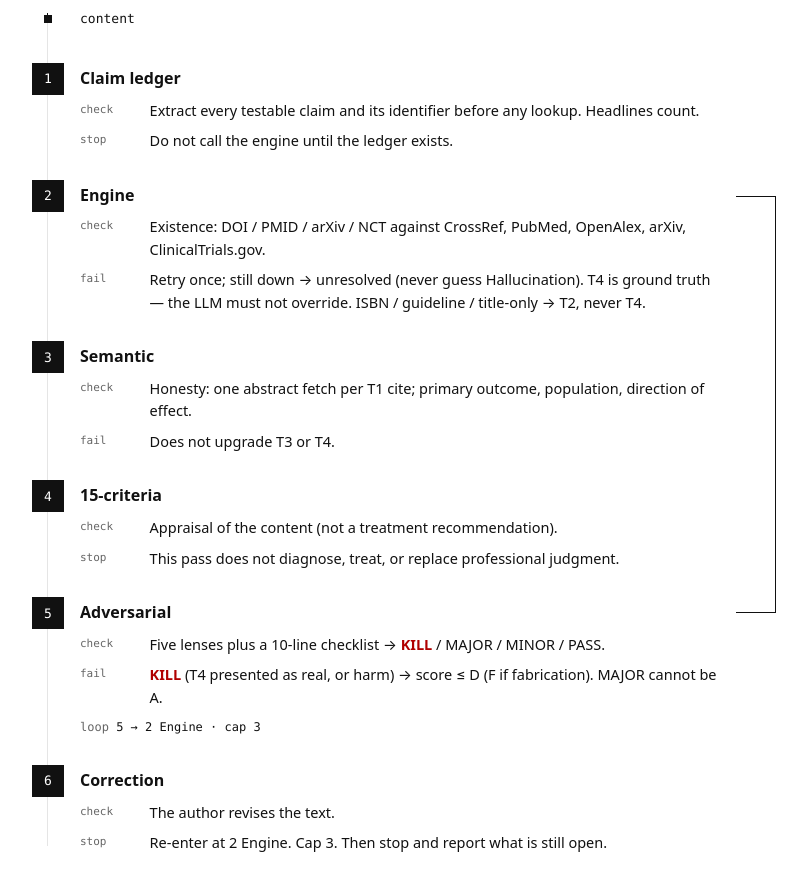
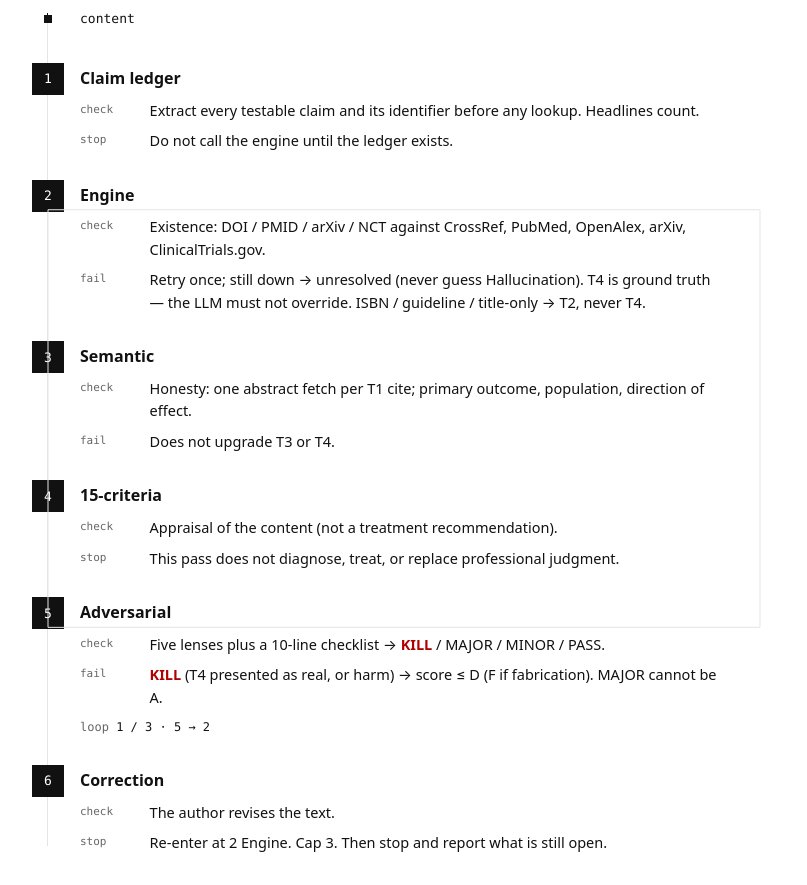
Before and after one commit to kgraph57/evidentia, a website: page docs/index.html in a window 1280 px wide. Shown: the part 325-1210 px from the top of the page, without its empty margins (232-1039 px from the left). Drawn offline with Linux system fonts and the light colour scheme.

Commit message:
Run the 5-to-2 path as a three-lap loop.
A marker circuits engine → adversarial → engine three times, then
exits to correction. Reduced motion keeps the static track.

```diff
--- a/docs/site/css/style.css
+++ b/docs/site/css/style.css
@@ -594,3 +594,58 @@ code { font-size: 0.875em; }
   }
   .js .gates > li.is-on .kill { animation: none; }
 }
+
+
+.loop-svg {
+  position: absolute;
+  inset: 0;
+  width: 100%;
+  height: 100%;
+  overflow: visible;
+  pointer-events: none;
+  z-index: 2;
+}
+
+.loop-track {
+  fill: none;
+  stroke: var(--line);
+  stroke-width: 1;
+}
+
+.loop-run {
+  fill: none;
+  stroke: var(--ink);
+  stroke-width: 1.75;
+  stroke-linecap: square;
+  stroke-dashoffset: 0;
+}
+
+.js .gates.is-loop .loop-run {
+  animation: loop-travel 1.7s linear 3 forwards;
+}
+
+@keyframes loop-travel {
+  from { stroke-dashoffset: 0; }
+  to { stroke-dashoffset: calc(-1 * var(--len, 800)); }
+}
+
+.js .gates.is-loop .loop-a::after,
+.js .gates.is-loop .loop-m::after,
+.js .gates.is-loop .loop-z::after {
+  display: none;
+}
+
+.js .gates.is-loop-done .loop-run {
+  stroke-dasharray: none;
+  animation: none;
+  stroke: var(--ink);
+  opacity: 0.35;
+}
+
+@media (prefers-reduced-motion: reduce) {
+  .js .gates.is-loop .loop-run {
+    animation: none;
+    stroke-dasharray: none;
+    opacity: 0.7;
+  }
+}
--- a/docs/site/js/main.js
+++ b/docs/site/js/main.js
@@ -1,4 +1,4 @@
-/* Copy for install. Scroll draws the protocol. No typing. No replay. */
+/* Copy for install. Scroll draws the protocol. The 5→2 path runs as a loop, cap 3. */
 (function () {
   "use strict";
 
@@ -51,6 +51,13 @@
   var gates = document.querySelector(".gates");
   var steps = gates ? Array.prototype.slice.call(gates.querySelectorAll(":scope > li")) : [];
   var blocks = Array.prototype.slice.call(document.querySelectorAll(".block"));
+  var ink = null;
+  var svg = null;
+  var runPath = null;
+  var trackPath = null;
+  var loopStarted = false;
+  var reenter = gates ? gates.querySelector(".reenter") : null;
+  var reenterHome = reenter ? reenter.innerHTML : "";
 
   function paintRail() {
     if (!gates || !ink) return;
@@ -66,7 +73,74 @@
     ink.style.height = Math.max(0, end - top) + "px";
   }
 
-  var ink = null;
+  function loopPathD() {
+    var a = gates.querySelector(".loop-a .n");
+    var z = gates.querySelector(".loop-z .n");
+    if (!a || !z) return "";
+    var gr = gates.getBoundingClientRect();
+    var ar = a.getBoundingClientRect();
+    var zr = z.getBoundingClientRect();
+    var x1 = ar.left - gr.left + ar.width / 2;
+    var y1 = ar.top - gr.top + ar.height / 2;
+    var y2 = zr.top - gr.top + zr.height / 2;
+    var x2 = Math.max(x1 + 40, gates.clientWidth - 24);
+    return "M " + x1 + " " + y1 + " L " + x1 + " " + y2 + " L " + x2 + " " + y2 + " L " + x2 + " " + y1 + " Z";
+  }
+
+  function layoutLoop() {
+    if (!gates || !runPath || !trackPath) return;
+    var d = loopPathD();
+    if (!d) return;
+    trackPath.setAttribute("d", d);
+    runPath.setAttribute("d", d);
+    var len = 0;
+    try { len = runPath.getTotalLength(); } catch (e) { len = 800; }
+    runPath.style.setProperty("--len", String(len));
+    runPath.style.strokeDasharray = "22 " + len;
+  }
+
+  function ensureLoopSvg() {
+    if (!gates || svg) return;
+    svg = document.createElementNS("http://www.w3.org/2000/svg", "svg");
+    svg.setAttribute("class", "loop-svg");
+    svg.setAttribute("aria-hidden", "true");
+    trackPath = document.createElementNS("http://www.w3.org/2000/svg", "path");
+    trackPath.setAttribute("class", "loop-track");
+    runPath = document.createElementNS("http://www.w3.org/2000/svg", "path");
+    runPath.setAttribute("class", "loop-run");
+    svg.appendChild(trackPath);
+    svg.appendChild(runPath);
+    gates.appendChild(svg);
+  }
+
+  function setLap(n, done) {
+    if (!reenter) return;
+    if (done) {
+      reenter.innerHTML = '<span class="arrow">loop</span> 3 / 3 · then 6';
+      return;
+    }
+    reenter.innerHTML = '<span class="arrow">loop</span> ' + n + " / 3 · 5 → 2";
+  }
+
+  function startLoop() {
+    if (!gates || loopStarted || reduce) return;
+    loopStarted = true;
+    ensureLoopSvg();
+    layoutLoop();
+    gates.classList.add("is-loop");
+    setLap(1, false);
+    if (!runPath) return;
+    var lap = 1;
+    runPath.addEventListener("animationiteration", function () {
+      lap += 1;
+      if (lap <= 3) setLap(lap, false);
+    });
+    runPath.addEventListener("animationend", function () {
+      setLap(3, true);
+      gates.classList.add("is-loop-done");
+    });
+  }
+
   if (gates) {
     ink = document.createElement("span");
     ink.className = "rail-ink";
@@ -74,13 +148,12 @@
     gates.appendChild(ink);
   }
 
-  function onStep(li, vis) {
-    if (vis) li.classList.add("is-on");
+  function onStep() {
     if (gates) {
       var loopOn = steps.some(function (s) {
         return s.classList.contains("loop-z") && s.classList.contains("is-on");
       });
-      gates.classList.toggle("is-loop", loopOn);
+      if (loopOn) startLoop();
     }
     paintRail();
   }
@@ -88,7 +161,12 @@
   if (reduce) {
     steps.forEach(function (li) { li.classList.add("is-on"); });
     blocks.forEach(function (b) { b.classList.add("is-on"); });
-    if (gates) gates.classList.add("is-loop");
+    if (gates) {
+      ensureLoopSvg();
+      layoutLoop();
+      gates.classList.add("is-loop");
+      gates.classList.add("is-loop-done");
+    }
     paintRail();
     return;
   }
@@ -98,7 +176,7 @@
       entries.forEach(function (e) {
         if (!e.isIntersecting) return;
         e.target.classList.add("is-on");
-        if (e.target.parentElement === gates) onStep(e.target, true);
+        if (e.target.parentElement === gates) onStep();
       });
     }, { threshold: 0.28, rootMargin: "0px 0px -12% 0px" });
     steps.forEach(function (li) { io.observe(li); });
@@ -106,8 +184,11 @@
   } else {
     steps.forEach(function (li) { li.classList.add("is-on"); });
     blocks.forEach(function (b) { b.classList.add("is-on"); });
-    if (gates) gates.classList.add("is-loop");
+    startLoop();
   }
 
-  window.addEventListener("resize", paintRail);
+  window.addEventListener("resize", function () {
+    paintRail();
+    layoutLoop();
+  });
 })();
```
